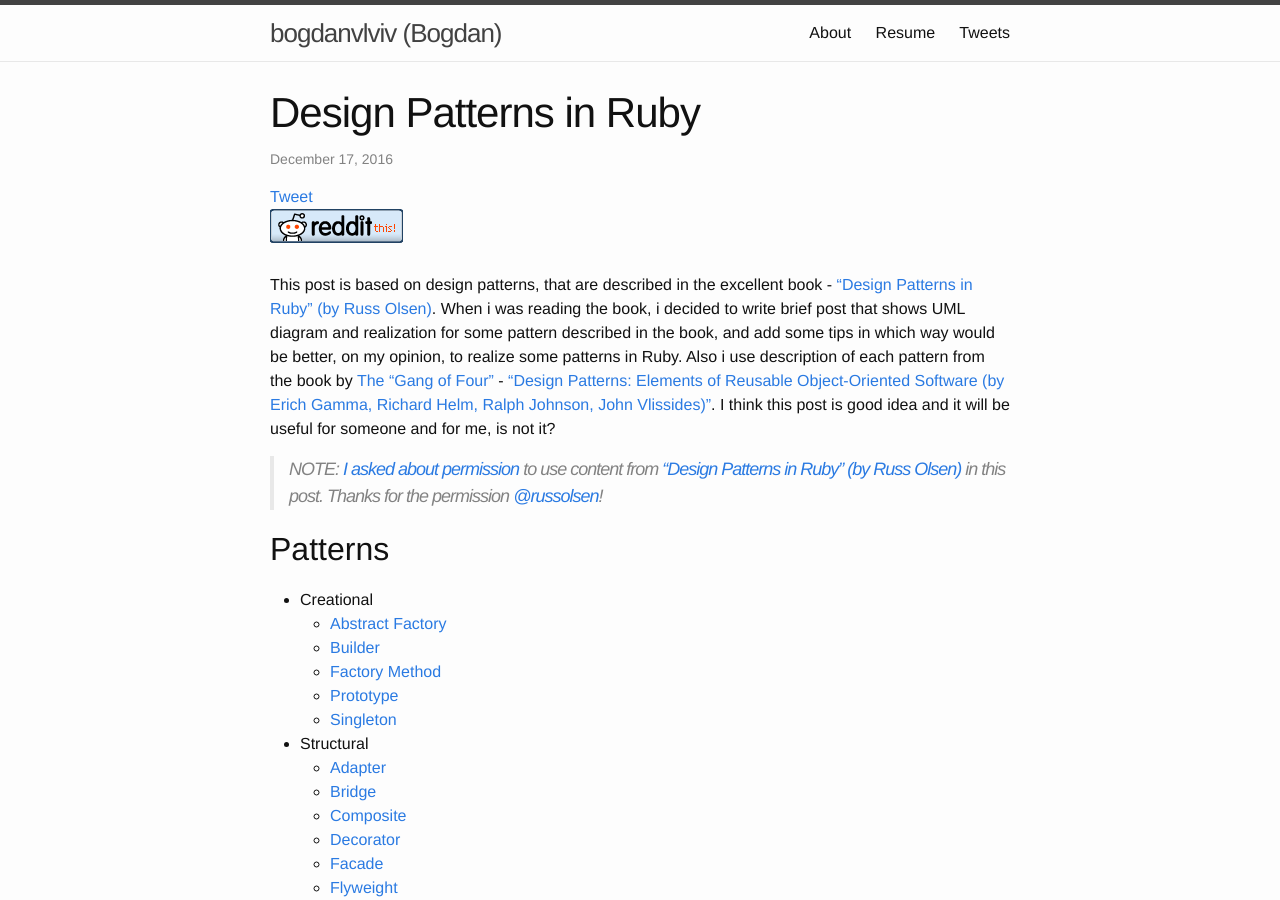
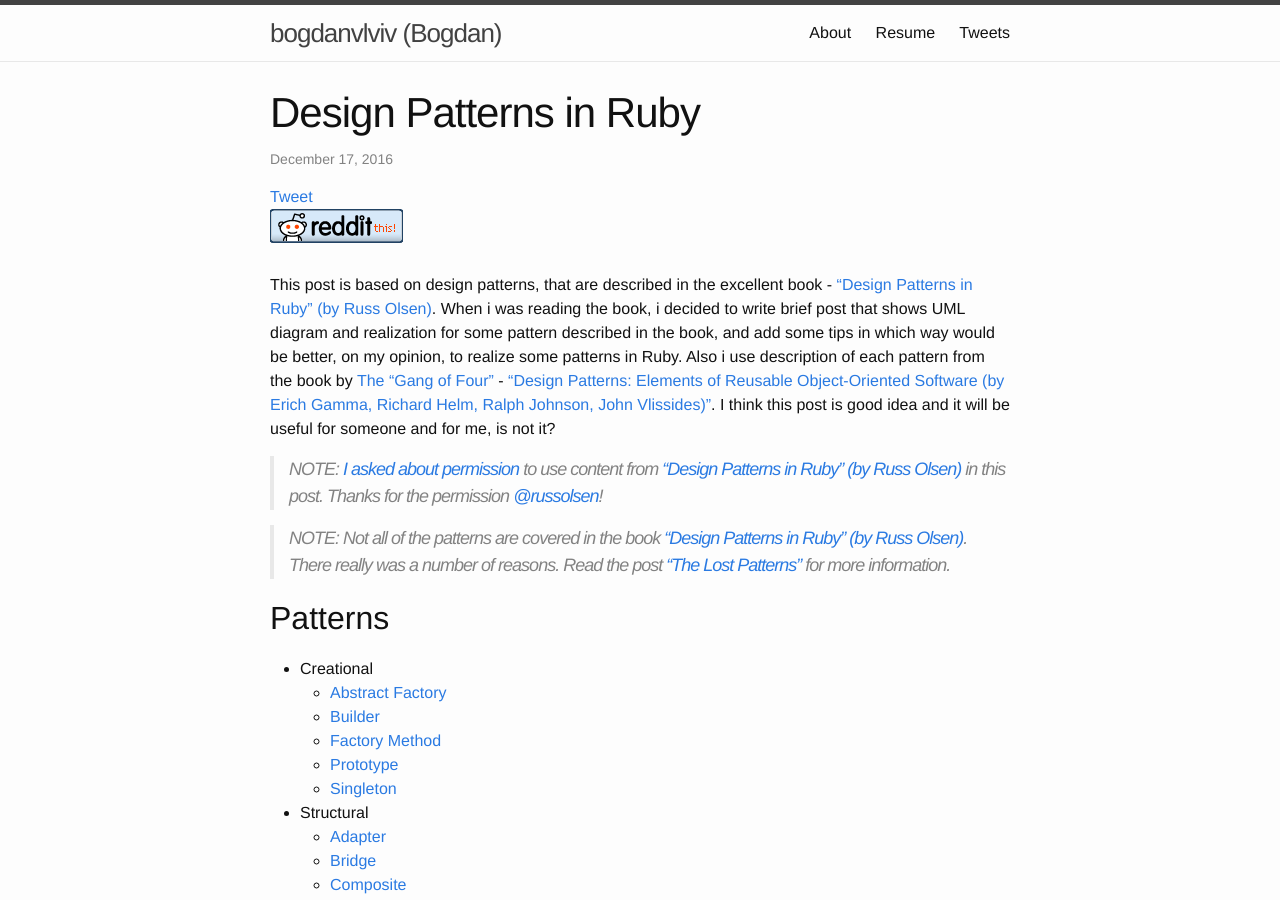
Before and after one commit to crowdpro3/bogdanvlviv.github.io, a Jekyll site: the page built from _posts/2016-12-10-design-patterns-in-ruby.markdown, in a window 1280 px wide and 900 px high. Built offline with Jekyll 4.4.1, drawn with Linux system fonts in a browser that asks for light colours; comment, search, counter and statistics services are not loaded.

Commit message:
Add NOTE for proposal from russolsen
  https://twitter.com/russolsen/status/810270790251909120

```diff
--- a/_posts/2016-12-10-design-patterns-in-ruby.markdown
+++ b/_posts/2016-12-10-design-patterns-in-ruby.markdown
@@ -11,6 +11,8 @@
 When i was reading the book, i decided to write brief post that shows UML diagram and realization for some pattern described in the book, and add some tips in which way would be better, on my opinion, to realize some patterns in Ruby. Also i use description of each pattern from the book by [The "Gang of Four"](http://wiki.c2.com/?GangOfFour) - ["Design Patterns: Elements of Reusable Object-Oriented Software (by Erich Gamma, Richard Helm, Ralph Johnson, John Vlissides)"](http://wiki.c2.com/?DesignPatternsBook). I think this post is good idea and it will be useful for someone and for me, is not it?
 
 > NOTE: [I asked about permission](https://twitter.com/bogdanvlviv/status/807289812805963776) to use content from ["Design Patterns in Ruby" (by Russ Olsen)](https://www.amazon.com/Design-Patterns-Ruby-Addison-Wesley-Professional/dp/0321490452) in this post. Thanks for the permission [@russolsen](https://twitter.com/russolsen)!
+
+> NOTE:  Not all of the patterns are covered in the book ["Design Patterns in Ruby" (by Russ Olsen)](https://www.amazon.com/Design-Patterns-Ruby-Addison-Wesley-Professional/dp/0321490452). There really was a number of reasons. Read the post ["The Lost Patterns"](http://designpatternsinruby.com/blog/2015/01/13/lost/) for more information.
 
 ## Patterns
 
```
